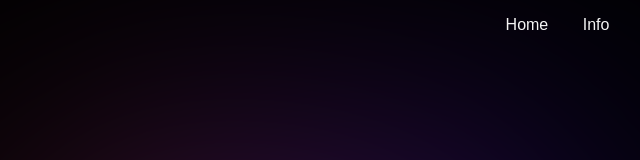
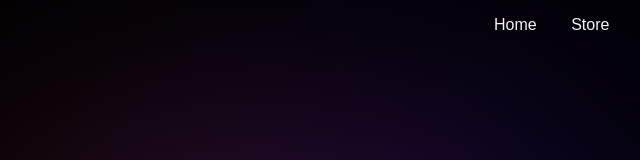
Before and after one commit to adithyanunair/Earcandy, a plain HTML site: page index.html in a window 1280 px wide. Shown: the top 160 px of the page, 511-1151 px from the left. Drawn offline with nearby package versions, Linux system fonts and the light colour scheme; a web font is replaced by a local one.

Commit message:
commit 7

```diff
--- a/index.html
+++ b/index.html
@@ -6,25 +6,34 @@
     <meta name="viewport" content="width=device-width, initial-scale=1.0">
     <title>EarCandy</title>
     <link rel="stylesheet" href="style.css">
+
     <!--FONT AWESOME-->
+
 <link rel="stylesheet" href="https://cdnjs.cloudflare.com/ajax/libs/font-awesome/4.7.0/css/font-awesome.min.css">
+
     <!--=============== REMIX ICONS ===============-->
+
 <link href="https://cdn.jsdelivr.net/npm/remixicon@4.2.0/fonts/remixicon.css" rel="stylesheet" />
-<!--GOOGLE FONTS-->
+
+    <!--GOOGLE FONTS-->
+
 <link rel="preconnect" href="https://fonts.gstatic.com">
 <link href="https://fonts.googleapis.com/css2?family=Fredoka+One&family=Play&display=swap" rel="stylesheet">
+
 </head>
 
 
 <body>
 
 <header>
+
     <div class="logo">EarCandy</div>
     <nav>
         <a href="">Home</a>
-        <a href="">Info</a>
+        <a href="">Store</a>
         <a href="">Contact</a>
     </nav>
+
 </header>
 <!--====================CAROUSEL====================-->
 
--- a/style.css
+++ b/style.css
@@ -1,5 +1,6 @@
 
 /*=============== GOOGLE FONTS ===============*/
+
 @import url("https://fonts.googleapis.com/css2?family=Bai+Jamjuree:ital,wght@0,200;0,300;0,400;0,500;0,600;0,700;1,200;1,300;1,400;1,500;1,600;1,700&display=swap");
 @import url('https://fonts.googleapis.com/css2?family=Poppins:ital,wght@0,100;0,200;0,300;0,400;0,500;0,600;0,700;0,800;0,900;1,100;1,200;1,300;1,400;1,500;1,600;1,700;1,800;1,900&display=swap');
 @import url('https://fonts.googleapis.com/css2?family=Righteous&display=swap');
@@ -55,9 +56,15 @@ header nav a{
     text-decoration: none;
     color: #F4F4F4;
     font-weight: 500;
+
 }
 
-/* carousel */
+.logo {
+  cursor: pointer;
+}
+
+/*=============== CAROUSEL ===============*/
+
 
 .carousel{
     position: relative;
@@ -415,9 +422,11 @@ header nav a{
     filter: blur(130px);
 }
 
-/* shop section */
+/*=============== CAROUSEL END===============*/
 
 
+
+/*=============== SECTION 2 ===============*/
 
 
 /*=============== VARIABLES CSS ===============*/
@@ -712,11 +721,11 @@ img {
 
 }
 
-/* end */
+/*=============== SECTION 2 END ===============*/
 
 
 
-/* footer */
+/*=============== FOOTER ===============*/
 
 
 
@@ -759,7 +768,7 @@ img {
   margin:0% 1%;
   }
 
-/* end */
+/*=============== FOOTER END ===============*/
 
 
 
```
